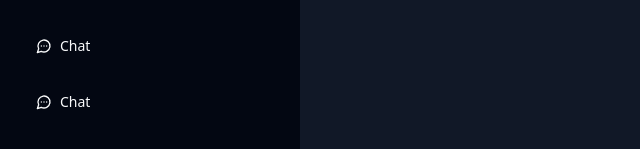
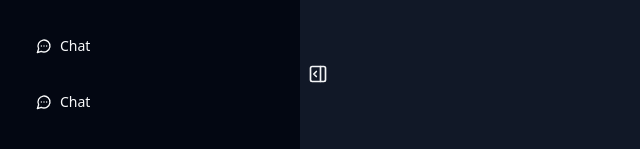
Before and after one commit to Peter3Khalil/doctalker, a Next.js app: page /chat in a window 1280 px wide. Shown: the part 326-475 px from the top of the page, without its empty margins (0-640 px from the left). Built offline with nearby package versions, Linux system fonts and the light colour scheme; sample sign-in values are in the browser's storage.

Commit message:
:heavy_plus_sign: Handling Open and Close sidebar functionality

```diff
--- a/package.json
+++ b/package.json
@@ -15,6 +15,7 @@
     "@hookform/resolvers": "^3.3.4",
     "@radix-ui/react-label": "^2.0.2",
     "@radix-ui/react-slot": "^1.0.2",
+    "@radix-ui/react-tooltip": "^1.0.7",
     "class-variance-authority": "^0.7.0",
     "clsx": "^2.1.1",
     "framer-motion": "^11.1.7",
--- a/src/app/(protected)/chat/components/Sidebar.tsx
+++ b/src/app/(protected)/chat/components/Sidebar.tsx
@@ -1,12 +1,34 @@
 import ProFeature from '@/components/ProFeature';
-import { ProIcon } from '@/components/shared/Icons';
+import { OpenPanelIcon, ProIcon } from '@/components/shared/Icons';
 import { Button } from '@/components/ui/button';
 import AllChats from './AllChats';
 import StarMessages from './StarMessages';
+import { FC, useCallback, useState } from 'react';
+import { cn } from '@/lib/utils';
+import Tooltip from '@/components/shared/Tooltip';
 
-const Sidebar = () => {
+interface SidebarProps extends React.HTMLAttributes<HTMLDivElement> {
+  children?: never;
+}
+const Sidebar: FC<SidebarProps> = ({ className, ...props }) => {
+  const [closed, setClosed] = useState(false);
+  const toggle = useCallback(() => setClosed((prev: boolean) => !prev), []);
   return (
-    <aside className="grid h-full w-[300px] grid-cols-1 grid-rows-[auto,1fr,auto] gap-4 overflow-x-hidden bg-foreground px-3 py-4 text-primary-foreground">
+    <div
+      className={cn('flex', {
+        'gap-2': !closed,
+      })}
+    >
+      <aside
+        className={cn(
+          'transition-class visible grid h-full w-[300px] grid-cols-1 grid-rows-[auto,1fr,auto] gap-4 overflow-x-hidden bg-foreground px-3 py-4 text-primary-foreground',
+          className,
+          {
+            'invisible w-0 opacity-0': closed,
+          },
+        )}
+        {...props}
+      >
         <Button variant="secondary" className="w-full shrink-0">
           New Chat
         </Button>
@@ -18,6 +40,18 @@ const Sidebar = () => {
           <Upgrade />
         </ProFeature>
       </aside>
+      <div className="flex h-full items-center justify-center text-accent">
+        <Tooltip title={`${closed ? 'Open' : 'Close'} sidebar`}>
+          <OpenPanelIcon
+            onClick={toggle}
+            size={20}
+            className={cn({
+              'rotate-180': closed,
+            })}
+          />
+        </Tooltip>
+      </div>
+    </div>
   );
 };
 const Upgrade = () => {
--- a/src/app/(protected)/chat/page.tsx
+++ b/src/app/(protected)/chat/page.tsx
@@ -5,7 +5,7 @@ import Main from './components/Main';
 
 const Chat: React.FC = () => {
   return (
-    <div className="flex h-full w-full">
+    <div className="flex h-full w-full gap-3">
       <Sidebar />
       <Main />
     </div>
--- a/src/app/(protected)/layout.tsx
+++ b/src/app/(protected)/layout.tsx
@@ -6,7 +6,7 @@ const Layout = ({
   children: React.ReactNode;
 }>) => {
   return (
-    <div className="h-[100svh] w-full">
+    <div className="h-[100svh] w-full bg-accent-foreground">
       <PrivateRoute>{children}</PrivateRoute>
     </div>
   );
--- a/src/components/shared/Icons.ts
+++ b/src/components/shared/Icons.ts
@@ -20,4 +20,5 @@ export {
   Linkedin as LinkedinIcon,
   ChevronRight as ArrowRightIcon,
   Gem as ProIcon,
+  PanelRightOpen as OpenPanelIcon,
 } from 'lucide-react';
--- /dev/null
+++ b/src/components/shared/Tooltip.tsx
@@ -0,0 +1,29 @@
+'use client';
+import React, { FC } from 'react';
+import {
+  Tooltip as TooltipPrimitive,
+  TooltipContent,
+  TooltipProvider,
+  TooltipTrigger,
+} from '@/components/ui/tooltip';
+interface TooltipProps {
+  children: React.ReactNode;
+  title: string;
+  asChild?: boolean;
+}
+const Tooltip: FC<TooltipProps> = ({ children, title, asChild = false }) => {
+  return (
+    <TooltipProvider delayDuration={50}>
+      <TooltipPrimitive>
+        <TooltipTrigger asChild={asChild}>
+          <div>{children}</div>
+        </TooltipTrigger>
+        <TooltipContent className="border-muted/30 bg-secondary-foreground text-secondary">
+          <p>{title}</p>
+        </TooltipContent>
+      </TooltipPrimitive>
+    </TooltipProvider>
+  );
+};
+
+export default Tooltip;
--- /dev/null
+++ b/src/components/ui/tooltip.tsx
@@ -0,0 +1,30 @@
+'use client';
+
+import * as React from 'react';
+import * as TooltipPrimitive from '@radix-ui/react-tooltip';
+
+import { cn } from '@/lib/utils';
+
+const TooltipProvider = TooltipPrimitive.Provider;
+
+const Tooltip = TooltipPrimitive.Root;
+
+const TooltipTrigger = TooltipPrimitive.Trigger;
+
+const TooltipContent = React.forwardRef<
+  React.ElementRef<typeof TooltipPrimitive.Content>,
+  React.ComponentPropsWithoutRef<typeof TooltipPrimitive.Content>
+>(({ className, sideOffset = 4, ...props }, ref) => (
+  <TooltipPrimitive.Content
+    ref={ref}
+    sideOffset={sideOffset}
+    className={cn(
+      'z-50 overflow-hidden rounded-md border bg-popover px-3 py-1.5 text-sm text-popover-foreground shadow-md animate-in fade-in-0 zoom-in-95 data-[state=closed]:animate-out data-[state=closed]:fade-out-0 data-[state=closed]:zoom-out-95 data-[side=bottom]:slide-in-from-top-2 data-[side=left]:slide-in-from-right-2 data-[side=right]:slide-in-from-left-2 data-[side=top]:slide-in-from-bottom-2',
+      className,
+    )}
+    {...props}
+  />
+));
+TooltipContent.displayName = TooltipPrimitive.Content.displayName;
+
+export { Tooltip, TooltipTrigger, TooltipContent, TooltipProvider };
```
Also changed, not shown: 1 other file (tests, documents, lock files or other folders). Lines whose indentation alone changed are shown as unchanged.
